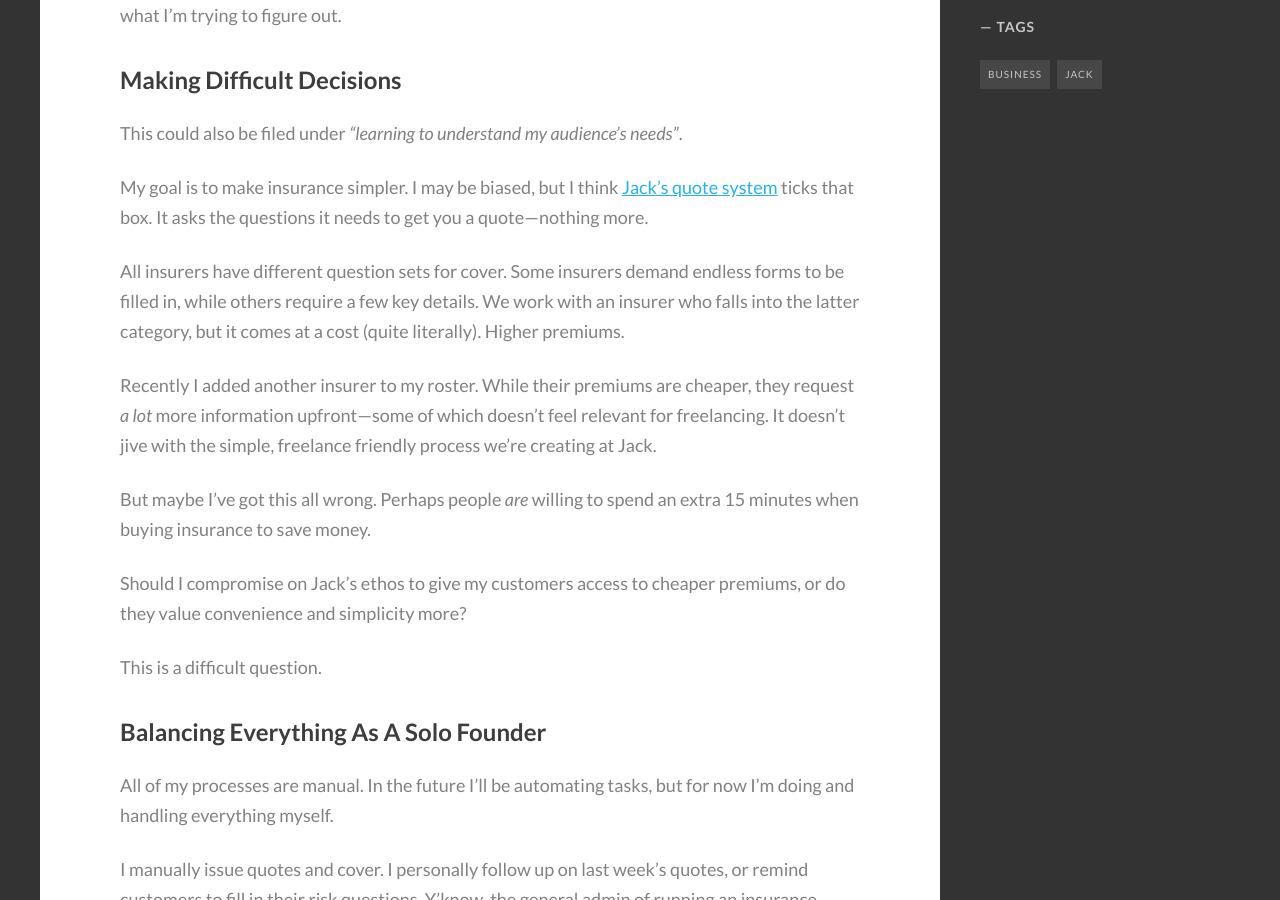
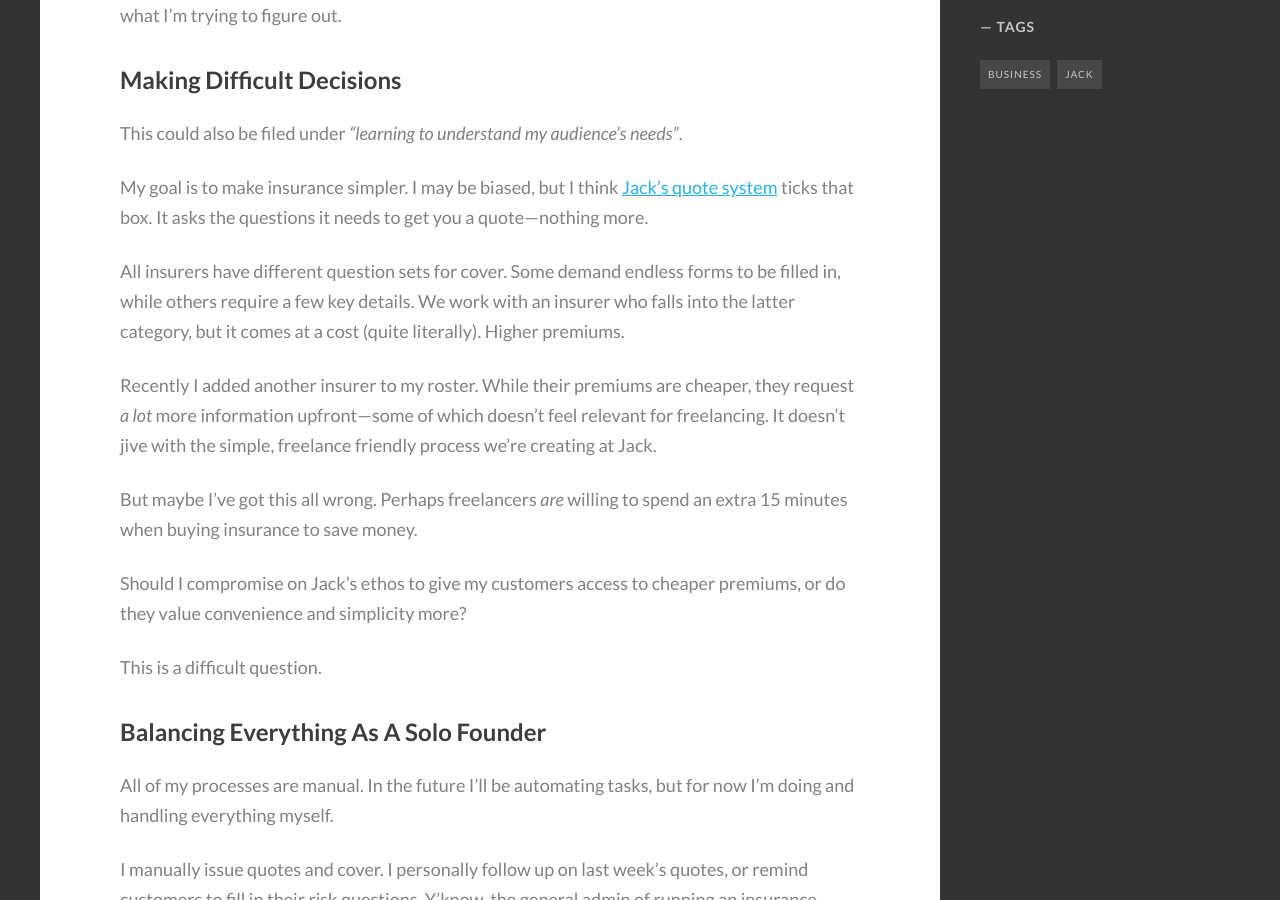
Before and after one commit to ashleybaxter/iamashley, a Jekyll site: the page built from _posts/2016-09-23-post-launch-problems.markdown, in a window 1280 px wide and 900 px high, scrolled down 1491 px. Built offline with Jekyll 4.4.1, drawn with Linux system fonts in a browser that asks for light colours; some web fonts are replaced.

Commit message:
Edited grammar

```diff
--- a/_posts/2016-09-23-post-launch-problems.markdown
+++ b/_posts/2016-09-23-post-launch-problems.markdown
@@ -30,11 +30,11 @@
 
 My goal is to make insurance simpler. I may be biased, but I think <a href="https://withjack.co.uk/quote">Jack's quote system</a> ticks that box. It asks the questions it needs to get you a quote—nothing more.
 
-All insurers have different question sets for cover. Some insurers demand endless forms to be filled in, while others require a few key details. We work with an insurer who falls into the latter category, but it comes at a cost (quite literally). Higher premiums.
+All insurers have different question sets for cover. Some demand endless forms to be filled in, while others require a few key details. We work with an insurer who falls into the latter category, but it comes at a cost (quite literally). Higher premiums.
 
 Recently I added another insurer to my roster. While their premiums are cheaper, they request _a lot_ more information upfront—some of which doesn't feel relevant for freelancing. It doesn't jive with the simple, freelance friendly process we're creating at Jack.
 
-But maybe I've got this all wrong. Perhaps people _are_ willing to spend an extra 15 minutes when buying insurance to save money.
+But maybe I've got this all wrong. Perhaps freelancers _are_ willing to spend an extra 15 minutes when buying insurance to save money.
 
 Should I compromise on Jack's ethos to give my customers access to cheaper premiums, or do they value convenience and simplicity more?
 
```
